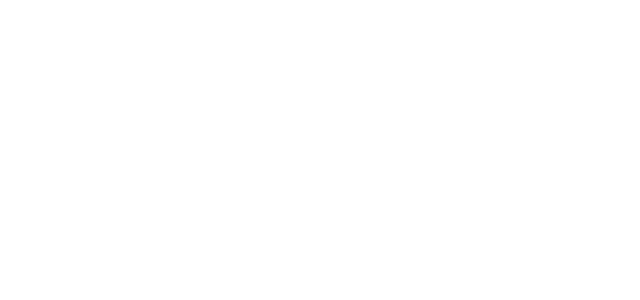
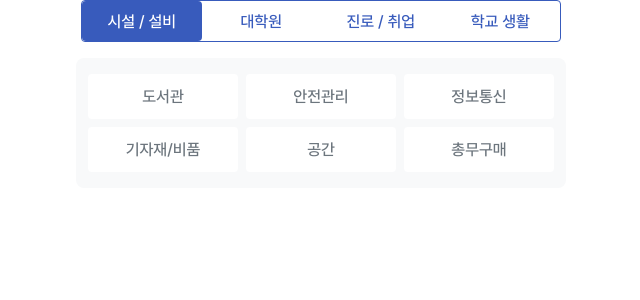
Before and after one commit to waieiches/SM-137-Frontend, a React (Vite) app: page / in a window 1280 px wide. Shown: the top 300 px of the page, without its empty margins (319-959 px from the left). Built offline with nearby package versions, Linux system fonts and the light colour scheme.

Commit message:
feat : 카테고리 선택창을 제작한다
1. 카테고리 선택 및 서브 카테고리 선택창 제작
2. 카테고리 선택에 따른 서브 카테고리의 버튼이 바뀜
3. 기본값은 "시설/설비"

```diff
--- a/src/App.tsx
+++ b/src/App.tsx
@@ -1,7 +1,8 @@
-import "./reset.css"
+import CategorySelect from "./components/category-select/CategorySelect";
+import "./reset.css";
 
 function App() {
-  return
+  return <CategorySelect />;
 }
 
 export default App;
--- /dev/null
+++ b/src/components/category-select/CategorySelect.tsx
@@ -0,0 +1,100 @@
+import styled from "@emotion/styled";
+import SubCategory from "./SubCategory";
+import { useState } from "react";
+import { categoryName } from "../../utils/CategoryName";
+
+interface CategoryProps {
+  isClick: boolean;
+}
+
+const Wrap = styled.div`
+  display: flex;
+  flex-direction: column;
+  align-items: center;
+  gap: 1rem;
+`;
+const CategoryContainer = styled.div`
+  border: 1px solid var(--light-primary);
+  border-radius: 4px;
+  width: 100%;
+  max-width: 480px;
+  display: flex;
+`;
+const Category = styled.button<CategoryProps>`
+  width: 25%;
+  height: 40px;
+  color: var(--light-primary);
+  text-align: center;
+  display: flex;
+  justify-content: center;
+  align-items: center;
+  cursor: pointer;
+  &:hover {
+    color: ${(props) => !props.isClick && "var(--primary)"};
+  }
+  background-color: ${(props) => props.isClick && "var(--light-primary)"};
+  color: ${(props) => props.isClick && "var(--white)"};
+  border-radius: ${(props) => props.isClick && "4px"};
+`;
+
+const CategorySelect = () => {
+  const [category, setCategory] =
+    useState<keyof typeof categoryName>("facility");
+  const [isClick, setIsClick] = useState({
+    facility: true,
+    degree: false,
+    career: false,
+    school: false,
+  });
+  const handleCategory = (e: React.MouseEvent<HTMLButtonElement>) => {
+    const value = e.currentTarget.getAttribute("data-category")!;
+    if (value) {
+      setCategory(value as keyof typeof categoryName);
+      setIsClick((prev) => {
+        for (let key in prev) {
+          prev[key as keyof typeof categoryName] = false;
+        }
+        const newPrev = { ...prev };
+        newPrev[value as keyof typeof categoryName] = true;
+        return newPrev;
+      });
+    }
+  };
+  return (
+    <Wrap>
+      <CategoryContainer>
+        <Category
+          data-category="facility"
+          onClick={handleCategory}
+          isClick={isClick.facility}
+        >
+          시설 / 설비
+        </Category>
+        <Category
+          data-category="degree"
+          onClick={handleCategory}
+          isClick={isClick.degree}
+        >
+          대학원
+        </Category>
+        <Category
+          data-category="career"
+          onClick={handleCategory}
+          isClick={isClick.career}
+        >
+          진로 / 취업
+        </Category>
+        <Category
+          data-category="school"
+          onClick={handleCategory}
+          isClick={isClick.school}
+        >
+          학교 생활
+        </Category>
+      </CategoryContainer>
+      <SubCategory category={category} />
+    </Wrap>
+  );
+};
+
+export default CategorySelect;
--- /dev/null
+++ b/src/components/category-select/SubCategory.tsx
@@ -0,0 +1,46 @@
+import styled from "@emotion/styled";
+import { categoryName } from "../../utils/CategoryName";
+
+interface SubCategoryProps {
+  category: keyof typeof categoryName;
+}
+
+const Background = styled.div`
+  max-width: 490px;
+  justify-content: center;
+  padding: 1rem 0.75rem;
+  background-color: var(--gray1-background);
+  border-radius: 8px;
+`;
+const Container = styled.div`
+  display: inline-flex;
+  flex-wrap: wrap;
+  gap: 0.5rem;
+`;
+//button 컴포넌트로 대체 예정
+const ButtonTemp = styled.button`
+  width: 150px;
+  height: 45px;
+  background-color: var(--white);
+  color: var(--gray5-lowText);
+  border-radius: 4px;
+  &:focus {
+    border: 2px solid var(--light-primary);
+    color: var(--light-primary);
+  }
+`;
+
+const SubCategory = ({ category }: SubCategoryProps) => {
+  const subCategory = categoryName[category];
+  return (
+    <Background>
+      <Container>
+        {subCategory.map((item, index) => (
+          <ButtonTemp key={index}>{item}</ButtonTemp>
+        ))}
+      </Container>
+    </Background>
+  );
+};
+
+export default SubCategory;
--- /dev/null
+++ b/src/utils/CategoryName.ts
@@ -0,0 +1,22 @@
+export const categoryName = {
+  facility: [
+    "도서관",
+    "안전관리",
+    "정보통신",
+    "기자재/비품",
+    "공간",
+    "총무구매",
+  ],
+  degree: ["일반대학원", "특수대학원", "교육대학원", "경영전문대학원"],
+  career: ["취업", "경력개발", "현장실습"],
+  school: [
+    "학사",
+    "장학",
+    "제증명",
+    "학생활동지원",
+    "장애",
+    "사회봉사",
+    "등록",
+    "국제",
+  ],
+};
```
